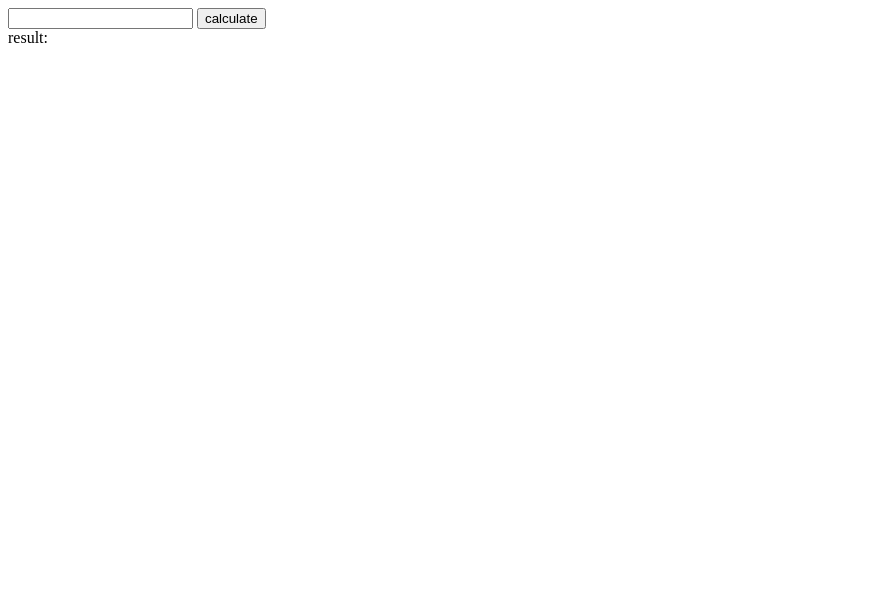
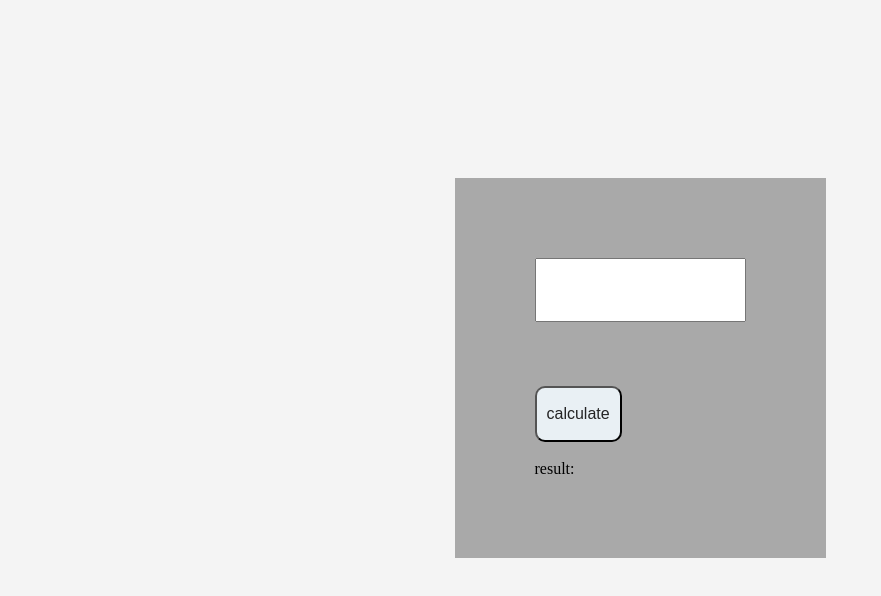
Before and after one commit to VacheAsatryan/calculator, a website: page index.html in a window 1280 px wide. Shown: the whole page, without its empty margins (0-881 px from the left). Drawn offline with Linux system fonts and the light colour scheme.

Commit message:
changes by Diana

```diff
--- /dev/null
+++ b/index.css
@@ -0,0 +1,44 @@
+* {
+    margin: 0;
+    padding: 0;
+    box-sizing: border-box;
+}
+
+body {
+    height: 100vh;
+    background: #f4f4f4;
+    display: flex;
+    align-items: center;
+    justify-content: center;
+}
+
+div {
+    margin-bottom: 4rem;
+    align-items: center;
+    justify-content: center;
+    padding: 5rem;
+    background: darkgray;
+    vertical-align: center;
+}
+
+button {
+    background: #e9f0f4;
+    height: 3.5rem;
+    padding: 10px;
+    border-radius: 10px;
+    display: flex;
+    align-items: center;
+    justify-content: center;
+    cursor: pointer;
+    color: #242424;
+    font-size: 1rem;
+}
+input{
+    height: 4rem;
+    margin-bottom: 4rem;
+    font-size: 1rem;
+
+}
+span{
+    font-size: 1rem;
+}
--- a/index.html
+++ b/index.html
@@ -7,12 +7,16 @@
     <meta http-equiv="X-UA-Compatible" content="IE=edge">
     <meta name="viewport" content="width=device-width, initial-scale=1.0">
     <title>Document</title>
+    <link rel="stylesheet" href="index.css">
 </head>
 <body>
+<div>
+    <input type="text" id="select">
+    <button id="calculate">calculate</button> <br>
+    <span>result: <p id="result"> </p> </span>
 
-<input type="text" id="select">
-<button id="calculate">calculate</button> <br>
-<span>result: <p id="result"> </p> </span>
+</div>
+
 
 </body>
 </html>
```
